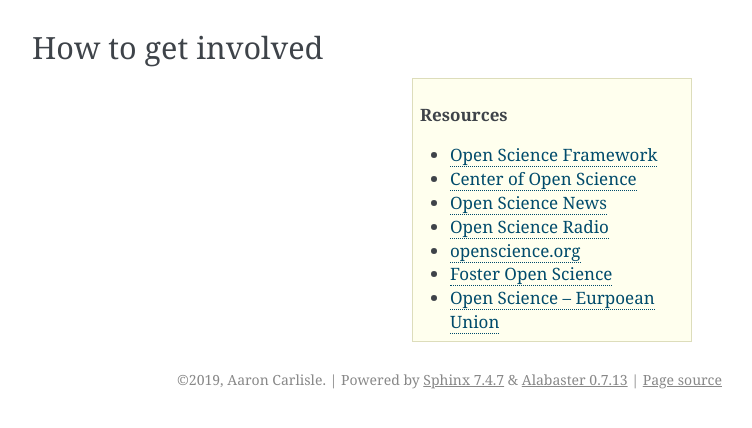
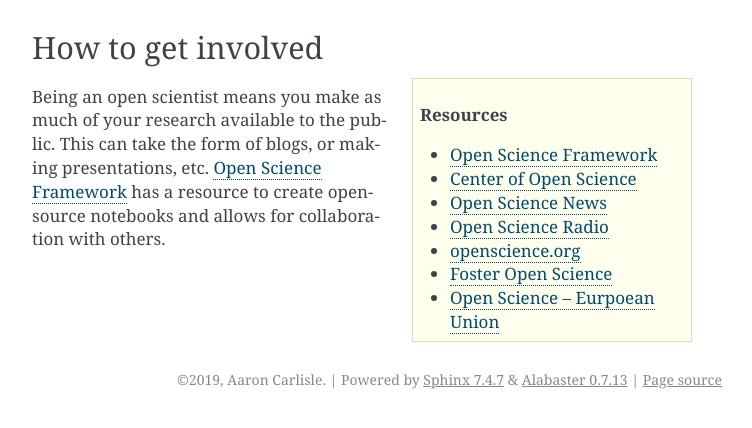
Before and after one commit to Blendify/open-culture, a Sphinx documentation site: the page built from source/open_science.rst, in a window 1280 px wide, cut to the strip 463-891 px from the top of the page. Shown: the whole strip, without its empty margins (388-1140 px from the left). Built offline with Sphinx 7.4.7, drawn with Linux system fonts in a browser that asks for light colours.

Commit message:
Update open_science.rst

```diff
--- a/source/open_science.rst
+++ b/source/open_science.rst
@@ -27,3 +27,7 @@
    - `openscience.org <http://openscience.org>`__
    - `Foster Open Science <https://www.fosteropenscience.eu/>`__
    - `Open Science -- Eurpoean Union <https://ec.europa.eu/research/openscience/index.cfm>`__
+
+Being an open scientist means you make as much of your research available to the public.
+This can take the form of blogs, or making presentations, etc. `Open Science Framework <https://osf.io>`__
+has a resource to create opensource notebooks and allows for collaboration with others.
```
